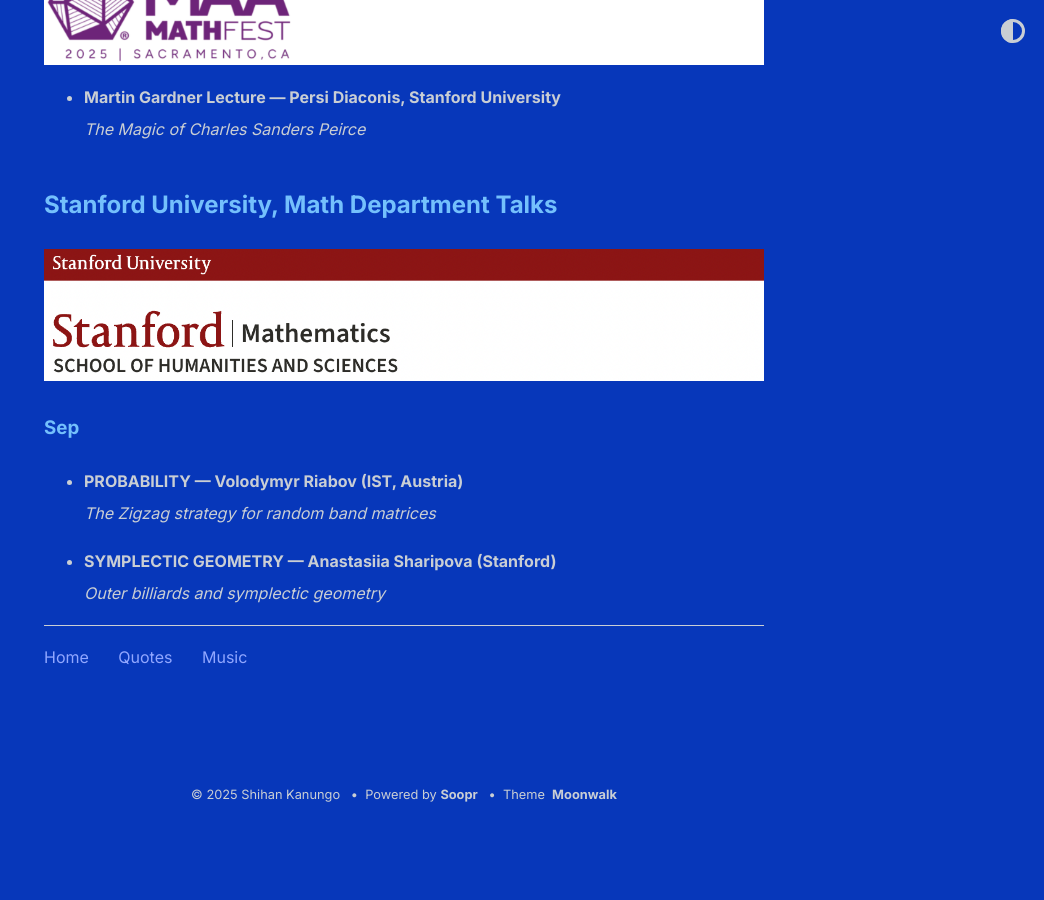
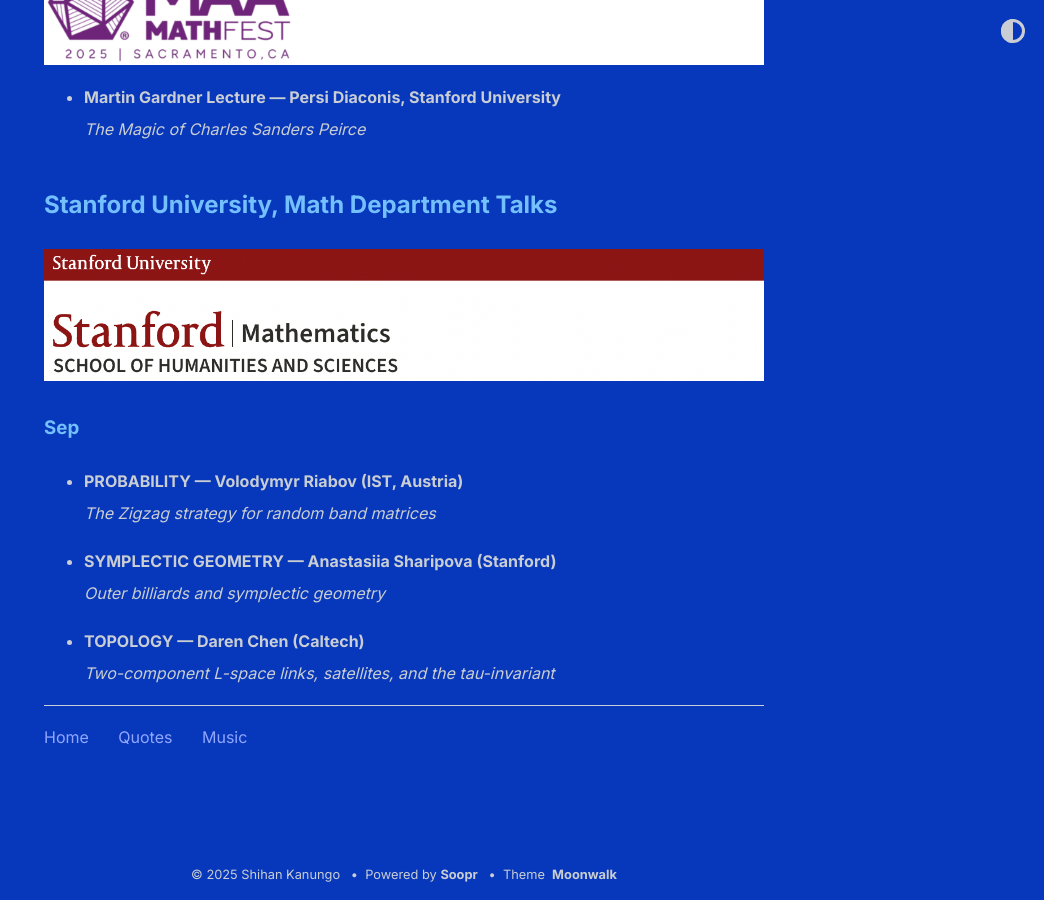
Before and after one commit to shihankanungo/shihankanungo.github.io, a Jekyll site: the page built from math-talks.md, in a window 1280 px wide and 900 px high, scrolled down 5625 px. Shown: the whole window, without its empty margins (236-1280 px from the left). Built offline with Jekyll 4.4.1, drawn with Linux system fonts in a browser that asks for light colours; before the commit the page ends 6445 px from its top, so only the background shows below that.

Commit message:
Update math-talks.md

```diff
--- a/math-talks.md
+++ b/math-talks.md
@@ -340,12 +340,20 @@
     <i>The Zigzag strategy for random band matrices</i></summary>
   <small><img src="images/08-22a.png" alt="Sep 22"></small>
 </details></li>
- </ul>
+</ul>
 
- <ul>
+<ul>
 <li><details>
   <summary style="list-style: none;"><b>SYMPLECTIC GEOMETRY &mdash; Anastasiia Sharipova (Stanford)</b><br>
     <i>Outer billiards and symplectic geometry</i></summary>
   <small><img src="images/08-22b.png" alt="Sep 22"></small>
 </details></li>
- </ul>
+</ul>
+
+<ul>
+<li><details>
+  <summary style="list-style: none;"><b>TOPOLOGY &mdash; Daren Chen (Caltech)</b><br>
+    <i>Two-component L-space links, satellites, and the tau-invariant</i></summary>
+  <small><img src="images/08-23.png" alt="Sep 23"></small>
+</details></li>
+</ul>
```
